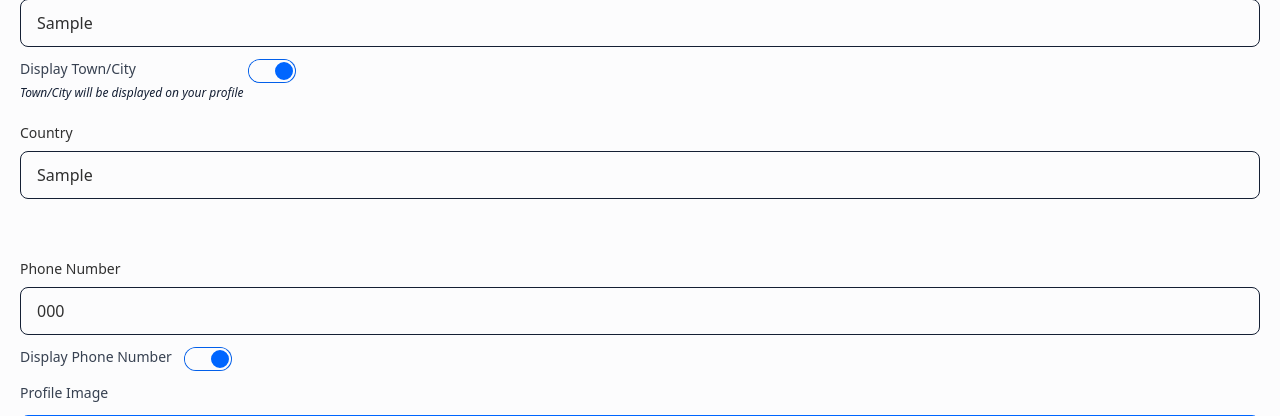
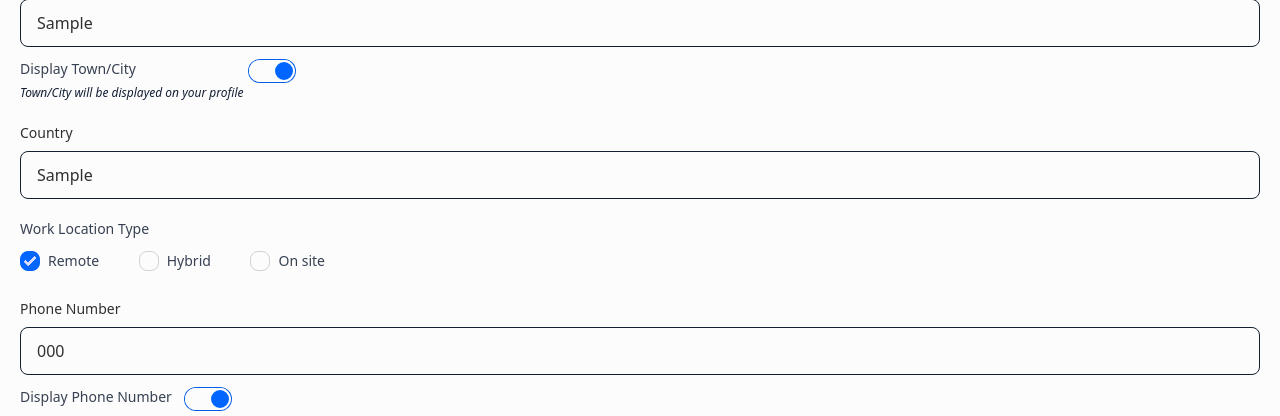
Before and after one commit to KTC96/StackPortfolio, a Django app: a page that uses templates/account/user_edit_profile.html in a window 1280 px wide. Shown: the part 233-649 px from the top of the page. Run offline with Django 3.2, Linux system fonts and the light colour scheme; a user stored in the database is signed in; tables that the repository leaves empty hold one stand-in row (values such as "Sample post"); style sheets or scripts are compiled from the project's sources; some libraries are stand-ins or nearby versions; some web fonts are replaced.

Commit message:
bug:rename context variable to fix work preference

```diff
--- a/custom_account/views.py
+++ b/custom_account/views.py
@@ -108,7 +108,7 @@ class UserProfileEditView(LoginRequiredMixin, UpdateView):
             context['tech_profile_form'] = TechUserProfileEditForm(
                 instance=self.object.tech_profile
             )
-            context['job_post_work_location_type_ids'] = (
+            context['work_location_type_ids'] = (
                 self.object.tech_profile.work_location_type.values_list(
                     'id', flat=True))
         elif hasattr(self.object, 'recruiter_profile'):
--- a/templates/account/user_edit_profile.html
+++ b/templates/account/user_edit_profile.html
@@ -43,13 +43,14 @@
       {% if tech_profile_form %}
       <div class="w-full my-5">
         <fieldset class="w-50 me-5">
-          <legend class="block text-sm text-gray-700 mb-3">{{ form.work_location_type.label }}</legend>
+          <legend class="block text-sm text-gray-700 mb-3">{{ tech_profile_form.work_location_type.label }}</legend>
           <ul class="flex w-full lg:w-1/4 justify-between">
-            {% for choice in form.work_location_type %}
+            {% for choice in tech_profile_form.work_location_type %}
             <li>
               <label for="{{ choice.id_for_label }}" class="flex items-center cursor-pointer text-sm text-gray-700">
                 <input type="checkbox" name="work_location_type" id="{{ choice.id_for_label }}"
-                  value="{{ forloop.counter }}" class="checkbox checkbox-sm radio-checkbox checked:checkbox-primary">
+                  value="{{ forloop.counter }}" class="checkbox checkbox-sm radio-checkbox checked:checkbox-primary"
+                  {% if forloop.counter in work_location_type_ids %}checked{% endif %}>
                 <span class="ml-2">{{ choice.choice_label }}</span>
               </label>
             </li>
@@ -57,7 +58,7 @@
           </ul>
         </fieldset>
         {% if tech_profile_form.work_location_type.errors %}
-        <span class="error-span block text-error text-sm mt-3">{{ form.work_location_type.errors }}</span>
+        <span class="error-span block text-error text-sm mt-3">{{ tech_profile_form.work_location_type.errors }}</span>
         {% endif %}
       </div>
       {% endif %}
```
